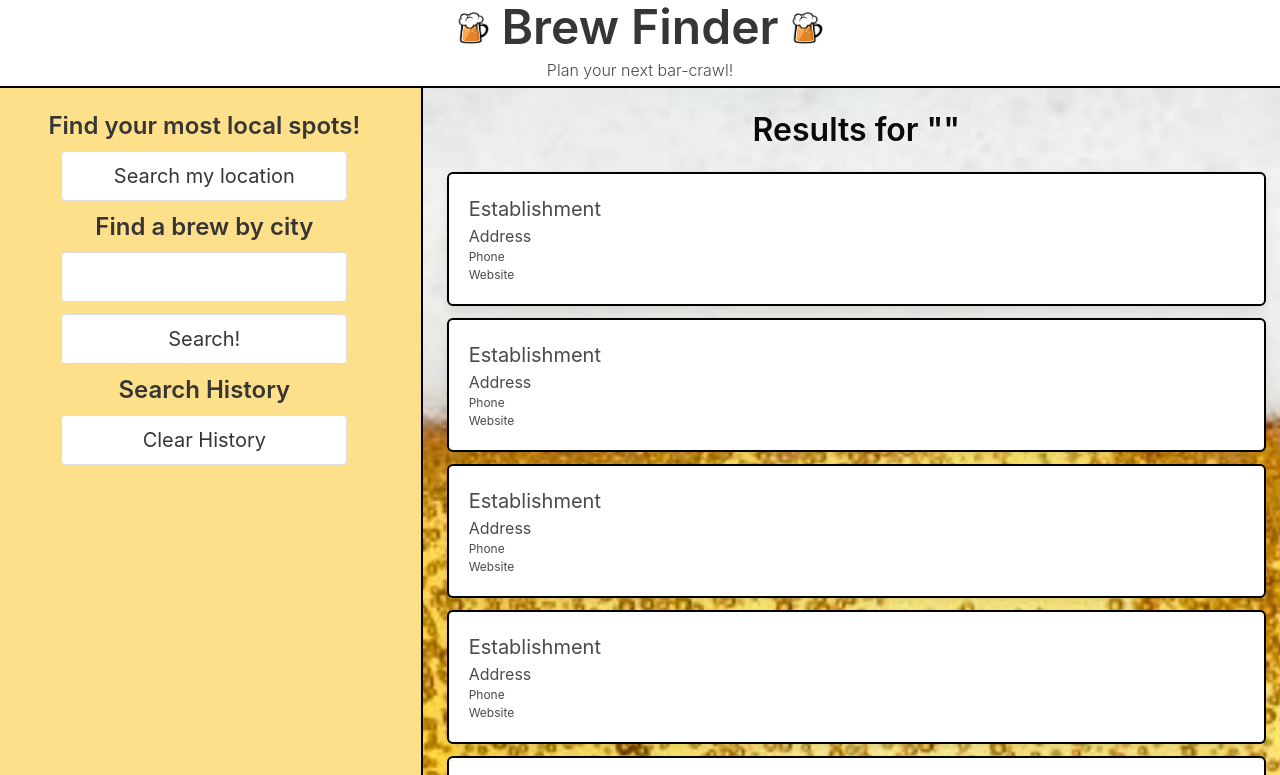
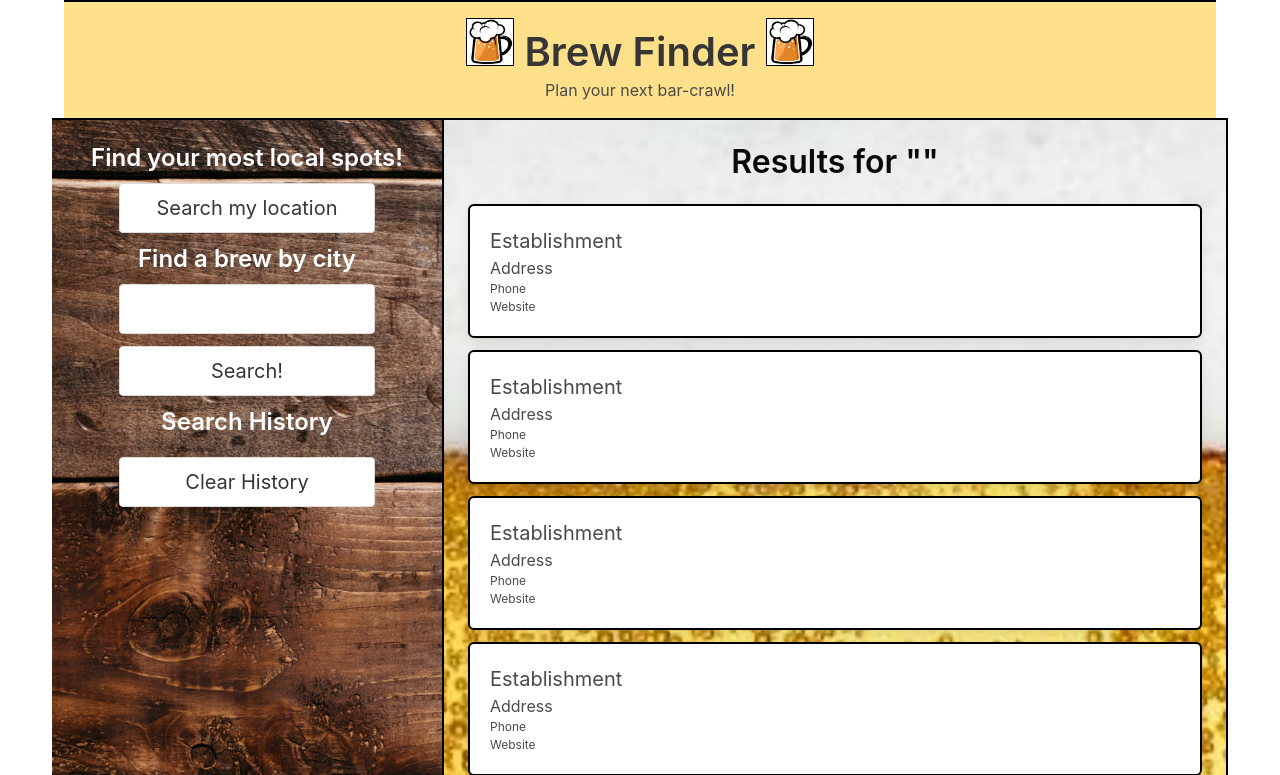
Before and after one commit to Ant-M84/Brew-Finder, a plain HTML site: page assets/index.html in a window 1280 px wide. Shown: the top 775 px of the page. Drawn offline with nearby package versions, Linux system fonts and the light colour scheme; no server answers.

Commit message:
revised styling, updated css

```diff
--- a/assets/index.html
+++ b/assets/index.html
@@ -13,32 +13,32 @@
     <title>Brew Finder</title>
   </head>
 
-  <body class="">
-    <header class="has-text-centered mb-4">
-      <h1 class="title is-1 mb-1">
-        <img class="image is-32x32 is-inline-block" src="./images/beer.jpg" alt="Beer Mug">
+  <body class="container">
+    <header class="has-text-centered has-background-warning pt-4 pb-4 mb-3">
+      <h1 class="title is-2 mb-1">
+        <img class="image is-48x48 is-inline-block" src="./images/beer.jpg" alt="Beer Mug">
           Brew Finder
-        <img class="image is-32x32 is-inline-block" src="./images/beer.jpg" alt="Beer Mug">
+        <img class="image is-48x48 is-inline-block" src="./images/beer.jpg" alt="Beer Mug">
       </h1>
-      <h2 class="has-text-weight-light">Plan your next bar-crawl!</h2>
+      <h2 class="has-text-weight-heavy">Plan your next bar-crawl!</h2>
     </header>
 
     <main class="">
       <div class="columns is-multiline is-mobile is-flex is-justify-content-center">
-        <div class="column is-4-desktop is-full-mobile has-text-centered has-background-warning custom-border">
-          <h1 class="title is-4 py-3 m-0">Find your most local spots!</h1>
+        <div class="column is-4-desktop is-full-mobile has-text-centered bg-img-2 custom-border">
+          <h1 class="title is-4 has-text-white py-3 m-0">Find your most local spots!</h1>
           <button id="searchCurrentLocationButton" class="button is-medium is-outlined">
             Search my location
           </button>
-          <h1 class="title is-4 py-3 m-0">Find a brew by city</h1>
+          <h1 class="title is-4 has-text-white py-3 m-0">Find a brew by city</h1>
           <input id="searchInput" class="button is-medium is-outlined mb-3" type="text" />
           <button id="searchButton" class="button is-medium is-outlined">Search!</button>
-          <h2 class="title is-4 py-3 m-0">Search History</h2>
+          <h2 class="title is-4 has-text-white py-3 m-0">Search History</h2>
           <div id="historyContainer"></div>
           <button id="historyBtn" class="button is-medium is-outlined">Clear History</button>
         </div>
 
-        <div class="column is-gapless is-8-desktop is-full-mobile custom-border bg-img p-5">
+        <div class="column is-gapless is-8-desktop is-full-mobile custom-border bg-img-1 p-5">
           <h1 class="title has-text-black has-text-centered">Results for "<span id="cityDisplay"></span>"</h1>
           <div class="">
             <div>
--- a/assets/style.css
+++ b/assets/style.css
@@ -1,5 +1,12 @@
 button {
     width: 70%;
+}
+
+header {
+    border-top: 2px solid black;
+}
+
+img {
     border: 1px solid black;
 }
 
@@ -7,8 +14,16 @@ input {
     width: 70%;
 }
 
-.bg-img {
+.bg-img-1 {
     background-image: url(./images/Lager_With_Head.jpg);
+    background-position: center center;
+    background-repeat: no-repeat;
+    background-attachment: fixed;
+    background-size: cover;
+}
+
+.bg-img-2 {
+    background-image: url(./images/Wood_Footer.jpg);
     background-position: center center;
     background-repeat: no-repeat;
     background-attachment: fixed;
@@ -27,3 +42,12 @@ input {
 .footer-border {
     border: 2px solid black;
 }
+
+.has-image-centered {
+    margin-top: auto;
+    margin-bottom: auto;
+}
+
+#historyBtn {
+    margin-top: 10px;
+}
```
